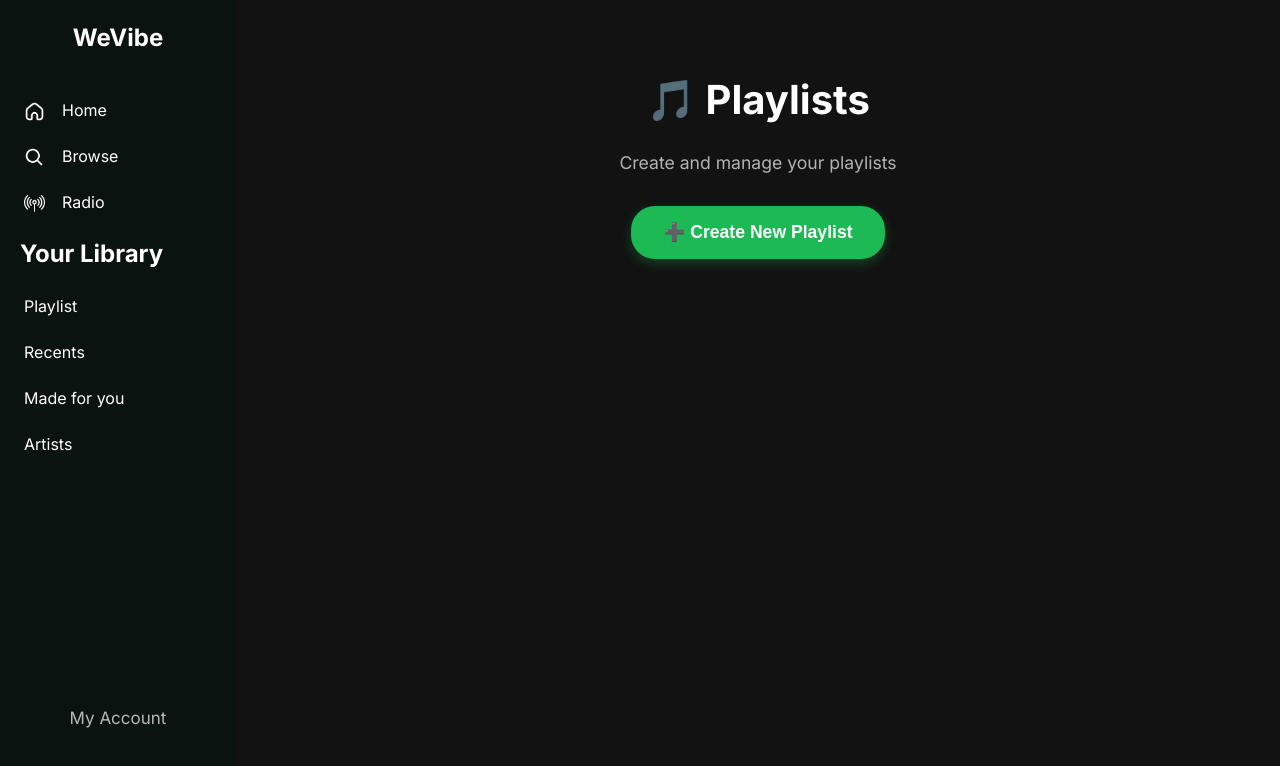
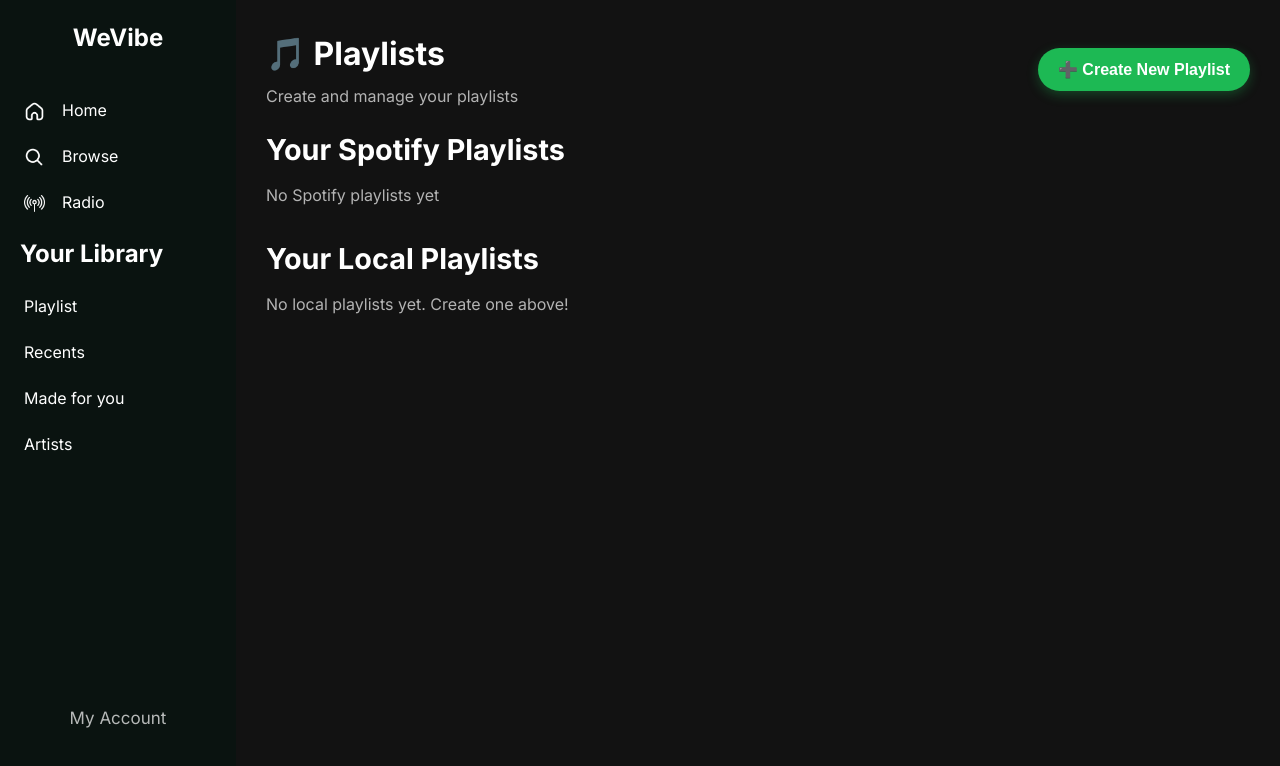
Before and after one commit to ElleBabaran/We-Vibe, a React (Vite) app: page /playlist in a window 1280 px wide. Shown: the top 766 px of the page. Built offline with nearby package versions, Linux system fonts and the light colour scheme; sample sign-in values are in the browser's storage.

Commit message:
Refactor playlist view to always show lists
Co-authored-by: pamelababaran4 <pamelababaran4@gmail.com>

```diff
--- a/src/Playlist.jsx
+++ b/src/Playlist.jsx
@@ -234,50 +234,8 @@ function Playlist() {
     return `${minutes}:${seconds.padStart(2, '0')}`;
   };
 
-  if (!playlist && !showCreateForm) {
-    return (
-      <div className="home-container">
-        <Sidebar />
-
-        <div className="home-content">
-          <div style={{ textAlign: 'center', padding: '40px' }}>
-            <h1 style={{ fontSize: '2.5rem', marginBottom: '20px', color: '#fff' }}>
-              🎵 Playlists
-            </h1>
-            <p style={{ color: '#b3b3b3', marginBottom: '30px', fontSize: '1.1rem' }}>
-              Create and manage your playlists
-            </p>
-
-            <button
-              onClick={() => setShowCreateForm(true)}
-              style={{
-                padding: '16px 32px',
-                backgroundColor: '#1DB954',
-                color: '#fff',
-                border: 'none',
-                borderRadius: '24px',
-                fontSize: '1.1rem',
-                fontWeight: 'bold',
-                cursor: 'pointer',
-                transition: 'all 0.2s',
-                boxShadow: '0 4px 12px rgba(29, 185, 84, 0.3)',
-              }}
-              onMouseEnter={(e) => {
-                e.currentTarget.style.backgroundColor = '#1ed760';
-                e.currentTarget.style.transform = 'scale(1.05)';
-              }}
-              onMouseLeave={(e) => {
-                e.currentTarget.style.backgroundColor = '#1DB954';
-                e.currentTarget.style.transform = 'scale(1)';
-              }}
-            >
-              ➕ Create New Playlist
-            </button>
-          </div>
-        </div>
-      </div>
-    );
-  }
+  // Note: We no longer early-return when no playlist is selected.
+  // Instead, we always show the lists and only render details when a playlist is selected.
 
   if (showCreateForm) {
     return (
@@ -436,6 +394,38 @@ function Playlist() {
       <Sidebar />
 
       <div className="home-content">
+        {/* Page Header with Create Button (always visible) */}
+        <div style={{ display: 'flex', alignItems: 'center', justifyContent: 'space-between', gap: 16, marginBottom: 20 }}>
+          <div>
+            <h1 style={{ fontSize: '2rem', color: '#fff', margin: 0 }}>🎵 Playlists</h1>
+            <p style={{ color: '#b3b3b3', marginTop: 6 }}>Create and manage your playlists</p>
+          </div>
+          <button
+            onClick={() => setShowCreateForm(true)}
+            style={{
+              padding: '12px 20px',
+              backgroundColor: '#1DB954',
+              color: '#fff',
+              border: 'none',
+              borderRadius: '24px',
+              fontSize: '1rem',
+              fontWeight: 'bold',
+              cursor: 'pointer',
+              transition: 'all 0.2s',
+              boxShadow: '0 4px 12px rgba(29, 185, 84, 0.3)'
+            }}
+            onMouseEnter={(e) => {
+              e.currentTarget.style.backgroundColor = '#1ed760';
+              e.currentTarget.style.transform = 'scale(1.03)';
+            }}
+            onMouseLeave={(e) => {
+              e.currentTarget.style.backgroundColor = '#1DB954';
+              e.currentTarget.style.transform = 'scale(1)';
+            }}
+          >
+            ➕ Create New Playlist
+          </button>
+        </div>
         {/* Spotify Playlists */}
         <div style={{ marginBottom: '30px' }}>
           <h2 style={{ fontSize: '1.8rem', marginBottom: '12px', color: '#fff' }}>Your Spotify Playlists</h2>
@@ -479,6 +469,9 @@ function Playlist() {
           )}
         </div>
 
+        {/* Playlist detail view (only when a playlist is selected) */}
+        {playlist && (
+        <>
         {/* Playlist Header */}
         <div style={{
           display: 'flex',
@@ -734,6 +727,8 @@ function Playlist() {
             ))}
           </div>
         )}
+        </>
+        )}
       </div>
     </div>
   );
```
